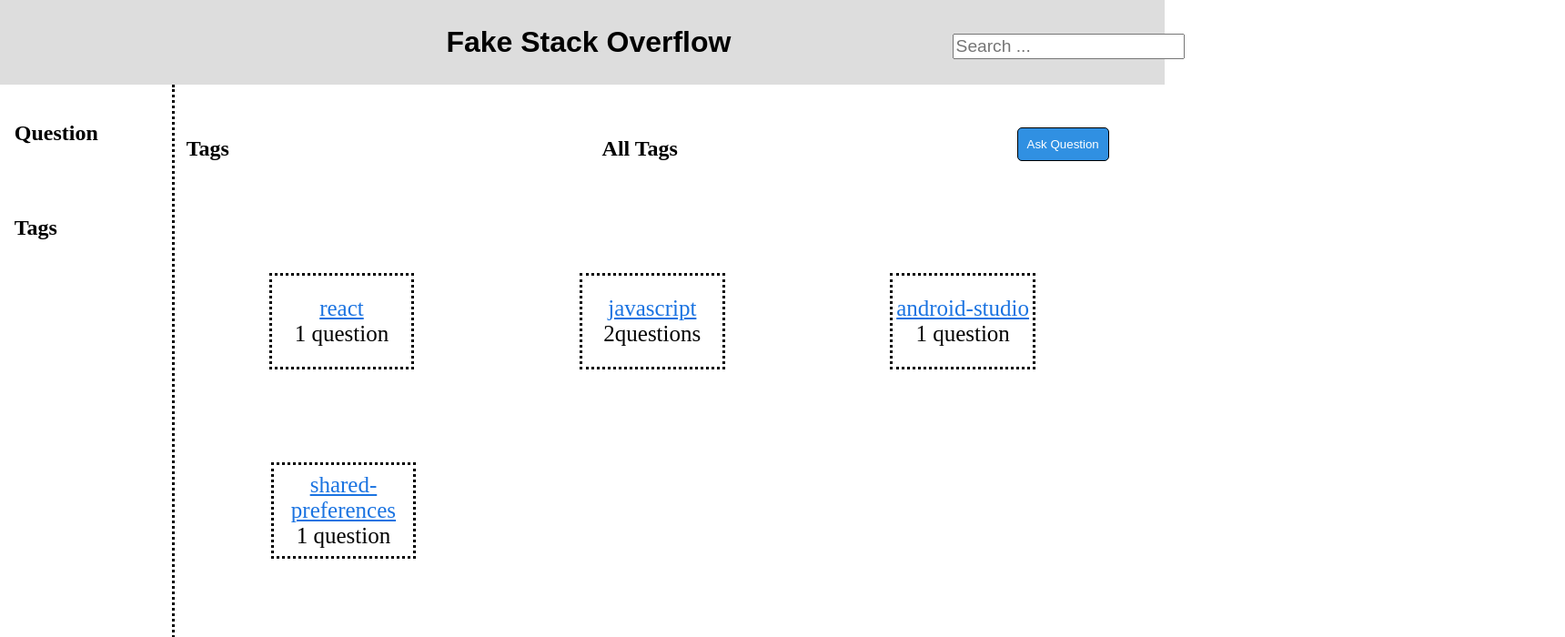
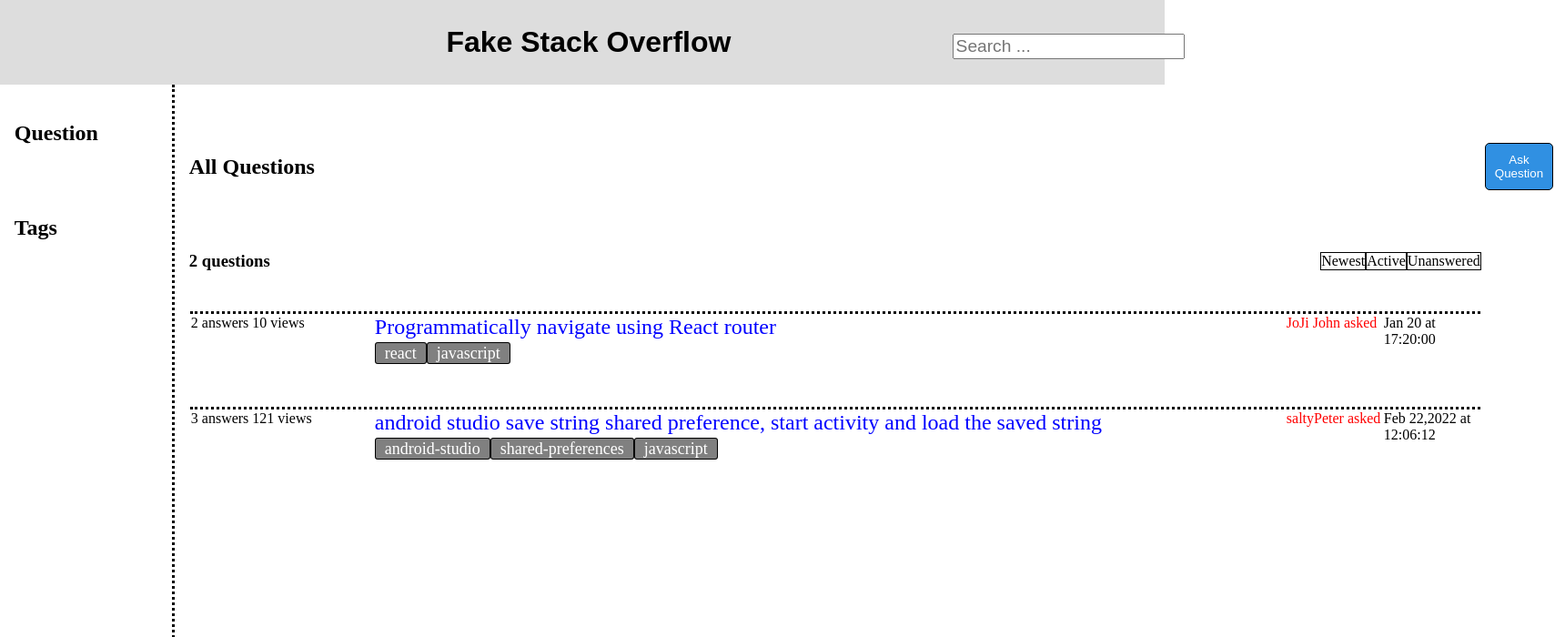
Before and after one commit to jascheng52/Fake-Stack-overflow, a React (Create React App) app: page / in a window 1280 px wide. Shown: the top 700 px of the page at 91% size, 1720 px wide, since content can reach past the window. Built offline with nearby package versions, Linux system fonts and the light colour scheme.

Commit message:
got onClick working for left-side table

```diff
--- a/src/App.js
+++ b/src/App.js
@@ -12,9 +12,12 @@ import './stylesheets/index.css'
 import Model from './models/model.js'
 import { React, useState } from 'react'
 import LeftSideMenu from './components/leftSideMenu'
+import InitialHomePage from './components/initialHomePage'
 
 function App () {
   const [theModel, settheModel] = useState(new Model())
+  const [showQuestionPage, setshowQuestionPage] = useState(true);
+  const [showTagsPage, setShowTagsPage] = useState(false);
   // const [lastQuestionArr, setLastQuestionArr] = useState([]);
   // const [lastAnswerPageEvent, setLastAnswerPageEvent] = useState(null);
   // const [currentQuestions, setCurrentQuestions] = useState(theModel.getAllQstns());
@@ -22,9 +25,11 @@ function App () {
     <section className="fakeso">
       <Banner/>
       {/* <QuestionForm model = {theModel} setModel = {settheModel}/> */}
-      <LeftSideMenu model = {theModel}/>
+      <LeftSideMenu theModel = {theModel} showQuestionPage={showQuestionPage} setshowQuestionPage={setshowQuestionPage}
+      showTagsPage={showTagsPage} setShowTagsPage={setShowTagsPage}/>
       {/* <AnswersForm/>  */}
-      <TagsPage model = {theModel} setModel = {settheModel}/>
+      <InitialHomePage theModel = {theModel} showQuestionPage={showQuestionPage}/>
+      <TagsPage model = {theModel} setModel = {settheModel} showTagsPage={showTagsPage}/>
     </section>
   )
 }
--- a/src/components/initialHomePage.js
+++ b/src/components/initialHomePage.js
@@ -7,17 +7,9 @@ InitialHomePage.propTypes = {
     questions: PropTypes.object,
 };
 
-export default function InitialHomePage({theModel}) {
-    // const [rows, setRows] = useState([]);
-    // console.log(theModel.data.questions);
-    // useEffect(() => {
-    //     setRows(theModel.data.questions.map((question) => <AddRow question={question} key={question.id} />));
-    // }, [theModel.data.questions]);
-
-    const [displayStyle] = useState('block');
-
+export default function InitialHomePage({theModel,showQuestionPage}) {
     return (
-      <div style={{ display: displayStyle }} id="homepage">
+      <div style={{ display: showQuestionPage ? "block" : "none" }} id="homepage">
         <table className="defaultPos" id="allQuestions">
           <thead>
             <tr className="topRow">
--- a/src/components/leftSideMenu.js
+++ b/src/components/leftSideMenu.js
@@ -1,6 +1,7 @@
 // This function is the left side menu
 import React, { useState } from "react";
-import QuestionPage from '../components/questionPage';
+// import QuestionPage from '../components/questionPage';
+import InitialHomePage from '../components/initialHomePage';
 import TagsPage from './tagsPage'
 // import Model from '../models/model.js';
 // import hideAllHidden  from '../components/hideAllHidden.js';
@@ -13,26 +14,25 @@ LeftSideMenu.propTypes = {
     theModel: PropTypes.object.isRequired,
 };
 
-export default function LeftSideMenu (theModel) {
-  const [showQuestionPage, setShowQuestionPage] = useState(false);
-
-    // const handleQuestionClick = () => {
-    //   setShowQuestionPage(true);
-    // };
-
-    if (showQuestionPage) {
-      return <QuestionPage theModel={theModel} />;
-    }
+export default function LeftSideMenu ({theModel,showQuestionPage,setshowQuestionPage,showTagsPage,setShowTagsPage}) {
+  function handleQuestionClick(){
+    setshowQuestionPage(showQuestionPage=true);
+    setShowTagsPage(showTagsPage=false);
+  }
+  function handleTagsClick(){
+    setshowQuestionPage(showQuestionPage=false);
+    setShowTagsPage(showTagsPage=true);
+  }
   return (
         <>
         <div className = "leftSide">
         <table className ="left-table">
           <tbody>
             <tr key="row1">
-            <td height='100' id="tableSide" ><h2 style = {{ paddingLeft: '1vw' }}> Question </h2></td>
+            <td height='100' id="tableSide" onClick={handleQuestionClick}><h2 style = {{ paddingLeft: '1vw' }}> Question </h2></td>
             </tr>
             <tr key="row2">
-            <td height='100' id="tagsSide" onClick = {function () { TagsPage(theModel) }}><h2 style={{ paddingLeft: '1vw' }}> Tags </h2></td>
+            <td height='100' id="tagsSide" onClick={handleTagsClick}><h2 style={{ paddingLeft: '1vw' }}> Tags </h2></td>
             </tr>
             <tr key="row3"></tr>
           </tbody>
--- a/src/components/tagsPage.js
+++ b/src/components/tagsPage.js
@@ -5,10 +5,10 @@ TagsPage.propTypes = {
   model: PropTypes.object,
   setModel: PropTypes.func
 }
-export default function TagsPage ({ model, setModel }) {
+export default function TagsPage ({ model, setModel, showTagsPage }) {
   return (
     <>
-        <div className = 'hidden' id = "tagsPage">
+        <div style={{ display: showTagsPage ? "block" : "none" }} className = 'hidden' id = "tagsPage">
 
             <div className="right-table defaultPos">
                 <div>
```
